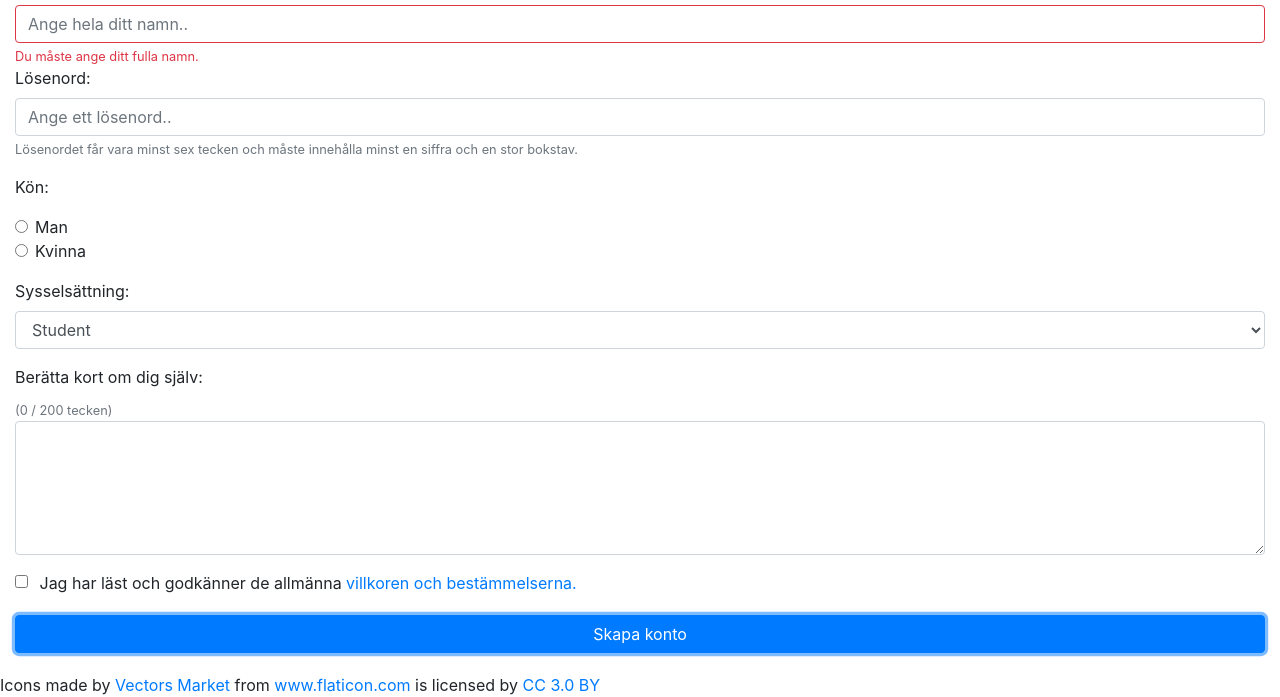
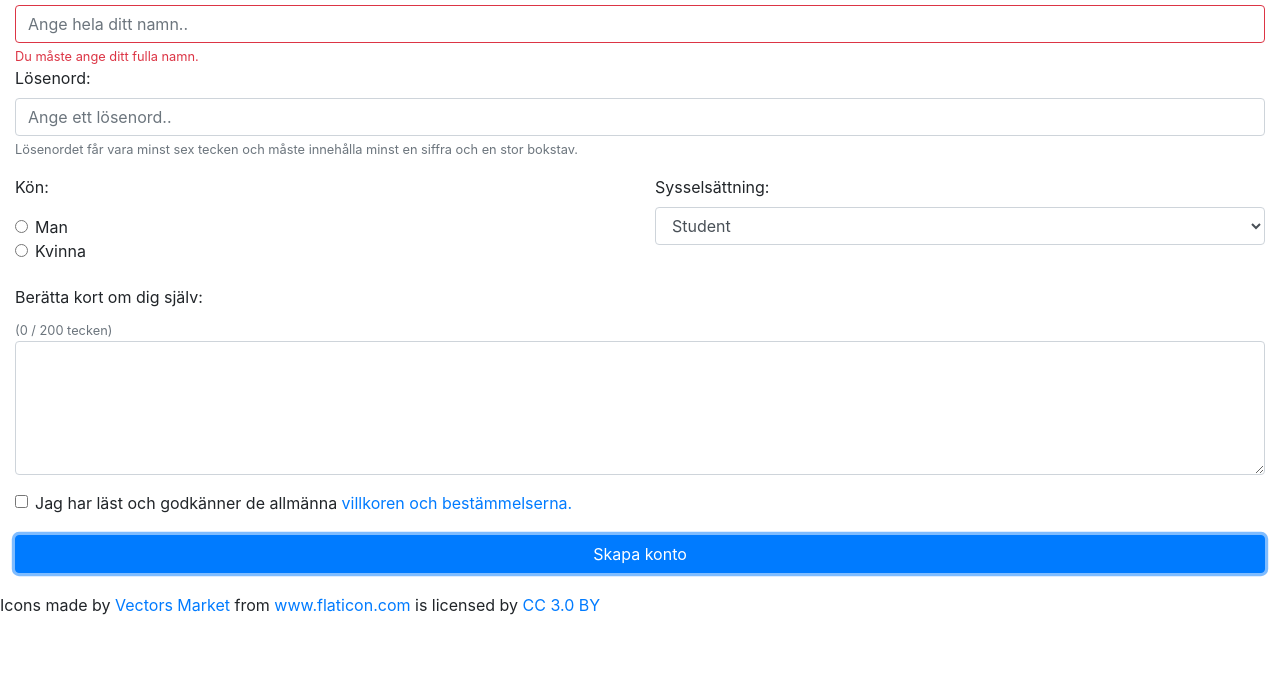
Before and after one commit to totte94l/Inl-mningsuppgift, a plain HTML site: page index.html in a window 1280 px wide. Both pictures are taken after a click on the button "Skapa konto". Shown: the part 147-844 px from the top of the page. After the commit the page ends 800 px from the top, so only its background shows below. Drawn offline with nearby package versions, Linux system fonts and the light colour scheme.

Commit message:
Fixed bootstrap problems

```diff
--- a/index.html
+++ b/index.html
@@ -31,7 +31,8 @@
                 <input type="password" name="password" class="form-control" id="inpPassword" placeholder="Ange ett lösenord..">
                 <small id="password-help" class="form-text text-muted">Lösenordet får vara minst sex tecken och måste innehålla minst en siffra och en stor bokstav.</small>
             </div>
-            <div class="form-group">
+            <div class="row">
+                <div class="col md-4">
                     <p id="gender-title">Kön:</p>
                     <div class="form-check">
                         <input type="radio" class="form-check-input" name="gender" id="inpMale">
@@ -42,6 +43,7 @@
                         <label for="inpFemale" class="form-check-label">Kvinna</label>
                     </div>
                 </div>
+                <div class="col md-8 mb-4">
                     <div class="form-group">
                         <label for="selOccupation">Sysselsättning:</label>
                         <select name="occupation" id="selOccupation" class="form-control">
@@ -52,14 +54,16 @@
                             <option value="retired">Pensionerad</option>
                         </select>
                     </div>
+                </div>
+            </div>
             <div class="form-group">
                 <label for="txtAbout">Berätta kort om dig själv:</label>
                 <small id="about-help" class="form-text text-muted">(0 / 200 tecken)</small>
                 <textarea name="aboutself" class="form-control" id="txtAbout" rows="5"></textarea>
             </div>
             <div class="form-check">
-                <input type="checkbox" class="form-check-input"id="chbAccept">
-                <label for="chbAccept" class="form-check-label"></label>
+                <input type="checkbox" class="form-check-input" id="chbAccept">
+                <label for="chbAccept" class="form-check-label">
                 Jag har läst och godkänner de allmänna <a href="#">villkoren och bestämmelserna.</a>
                 </label>
             </div>
--- a/javascript/validate.js
+++ b/javascript/validate.js
@@ -5,7 +5,7 @@ $(function () {
         fullnameVal = fullnameVal.toLowerCase();
         var regex = new RegExp("^[a-z]([-']?[a-z]+)*( [a-z]([-']?[a-z]+)*)+$");
 
-        if (! regex.test(fullnameVal)) {
+        if (! fullnameVal.match(regex)) {
             //Namnet är antingen tomt eller fel.
             console.log("Ange ditt hela namn");
             fullnameInp.addClass('is-invalid');
@@ -20,7 +20,7 @@ $(function () {
         let passwordInp = $("#inpPassword");
         let password = passwordInp.val();
 
-        let regex = new RegExp("^(?=.*\d)(?=.*[a-z])(?=.*[A-Z]).{4,8}$.");
+        let regex = new RegExp("/^(?=.*\d)(?=.*[a-z])(?=.*[A-Z]).*$/");
 
         if(! password.match(regex)) {
             console.log("Lösenordet uppfyller inte alla kriterier.");
```
Lines whose indentation alone changed are shown as unchanged.
